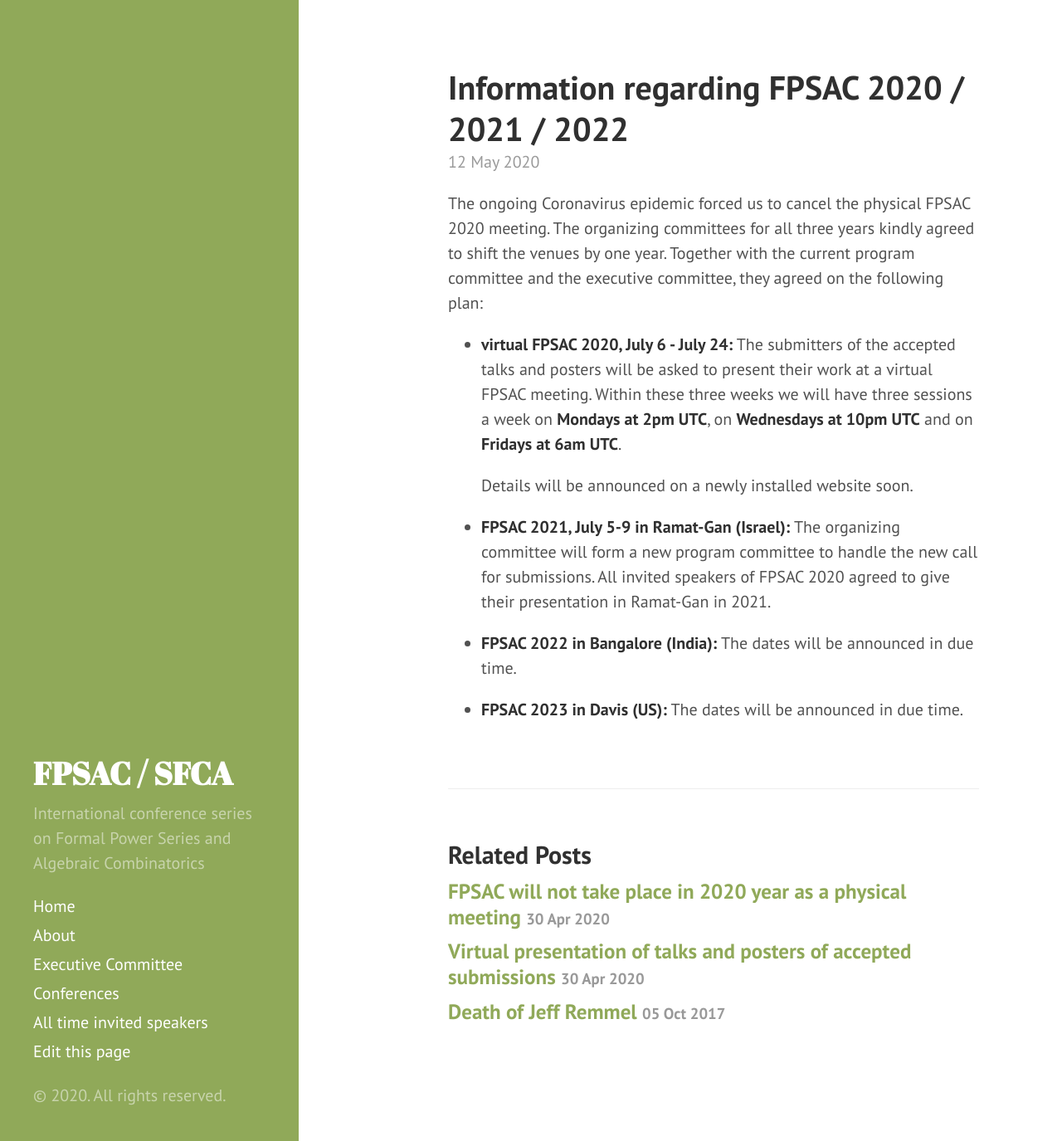
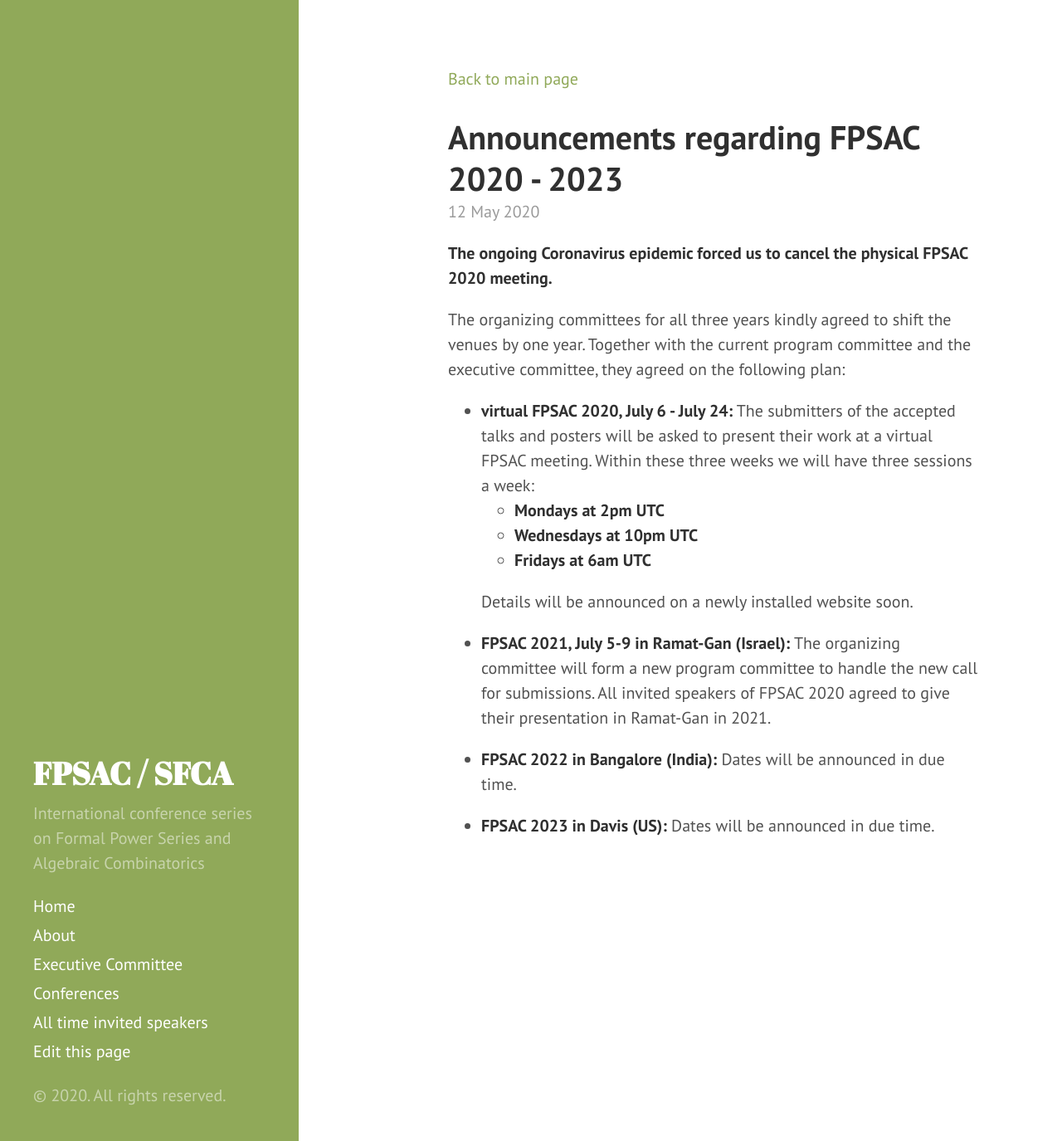
Before and after one commit to FPSAC/FPSAC.github.io, a Jekyll site: the page built from _posts/2020-05-12-virtual-fpsac.md, in a window 1280 px wide and 1375 px high. Shown: the whole window at 83% size. Built offline with Jekyll 4.4.1, drawn with Linux system fonts in a browser that asks for light colours.

Commit message:
added fpsac23 main page

```diff
--- a/_layouts/post.html
+++ b/_layouts/post.html
@@ -1,6 +1,10 @@
 ---
 layout: default
 ---
+
+<div>
+  <a href="/">Back to main page</a><br><br>
+</div>
 
 <div class="post">
   <h1 class="post-title">{{ page.title }}</h1>
@@ -8,6 +12,7 @@
   {{ content }}
 </div>
 
+<!--
 <div class="related">
   <h2>Related Posts</h2>
   <ul class="related-posts">
@@ -23,3 +28,4 @@
     {% endfor %}
   </ul>
 </div>
+-->
--- a/_posts/2020-05-12-virtual-fpsac.md
+++ b/_posts/2020-05-12-virtual-fpsac.md
@@ -1,19 +1,23 @@
 ---
 layout: post
-title: Information regarding FPSAC 2020 / 2021  / 2022
+title: Announcements regarding FPSAC 2020 - 2023
 ---
 
-The ongoing Coronavirus epidemic forced us to cancel the physical FPSAC 2020 meeting.
+**The ongoing Coronavirus epidemic forced us to cancel the physical FPSAC 2020 meeting.**
+
 The organizing committees for all three years kindly agreed to shift the venues by one year.
 Together with the current program committee and the executive committee, they agreed on the following plan:
 
 * **virtual FPSAC 2020, July 6 - July 24:** The submitters of the accepted talks and posters will be asked to present their work at a virtual FPSAC meeting.
-  Within these three weeks we will have three sessions a week on **Mondays at 2pm UTC**, on **Wednesdays at 10pm UTC** and on **Fridays at 6am UTC**.
+  Within these three weeks we will have three sessions a week:
+  * **Mondays at 2pm UTC**
+  * **Wednesdays at 10pm UTC**
+  * **Fridays at 6am UTC**
 
   Details will be announced on a newly installed website soon.
 
 * **FPSAC 2021, July 5-9 in Ramat-Gan (Israel):** The organizing committee will form a new program committee to handle the new call for submissions. All invited speakers of FPSAC 2020 agreed to give their presentation in Ramat-Gan in 2021.
 
-* **FPSAC 2022 in Bangalore (India):** The dates will be announced in due time.
+* **FPSAC 2022 in Bangalore (India):** Dates will be announced in due time.
 
-* **FPSAC 2023 in Davis (US):** The dates will be announced in due time.
+* **FPSAC 2023 in Davis (US):** Dates will be announced in due time.
```
Also changed, not shown: _confs/fpsac-2023.md (added, +19 -0 lines), posts_old/2015-06-01-new-fpsac-website.md (renamed from _posts/2015-06-01-new-fpsac-website.md), posts_old/2017-07-27-jac-open.md (renamed from _posts/2017-07-27-jac-open.md), posts_old/2017-10-05-jeffremmel.md (renamed from _posts/2017-10-05-jeffremmel.md), posts_old/2020-04-30-callforproposal.md (renamed from _posts/2020-04-30-callforproposal.md), posts_old/2020-04-30-coronavirusupdate.md (renamed from _posts/2020-04-30-coronavirusupdate.md).
